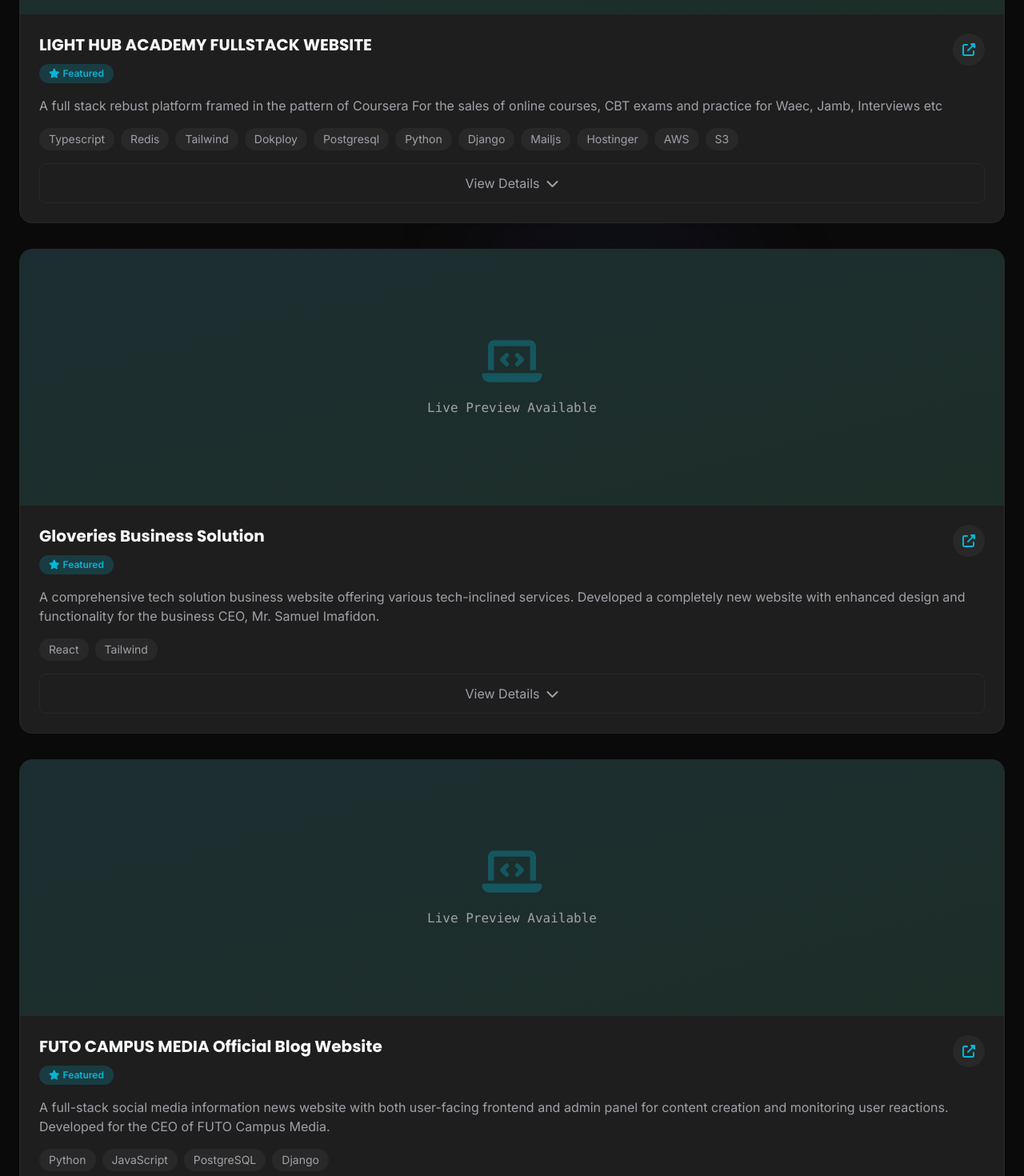
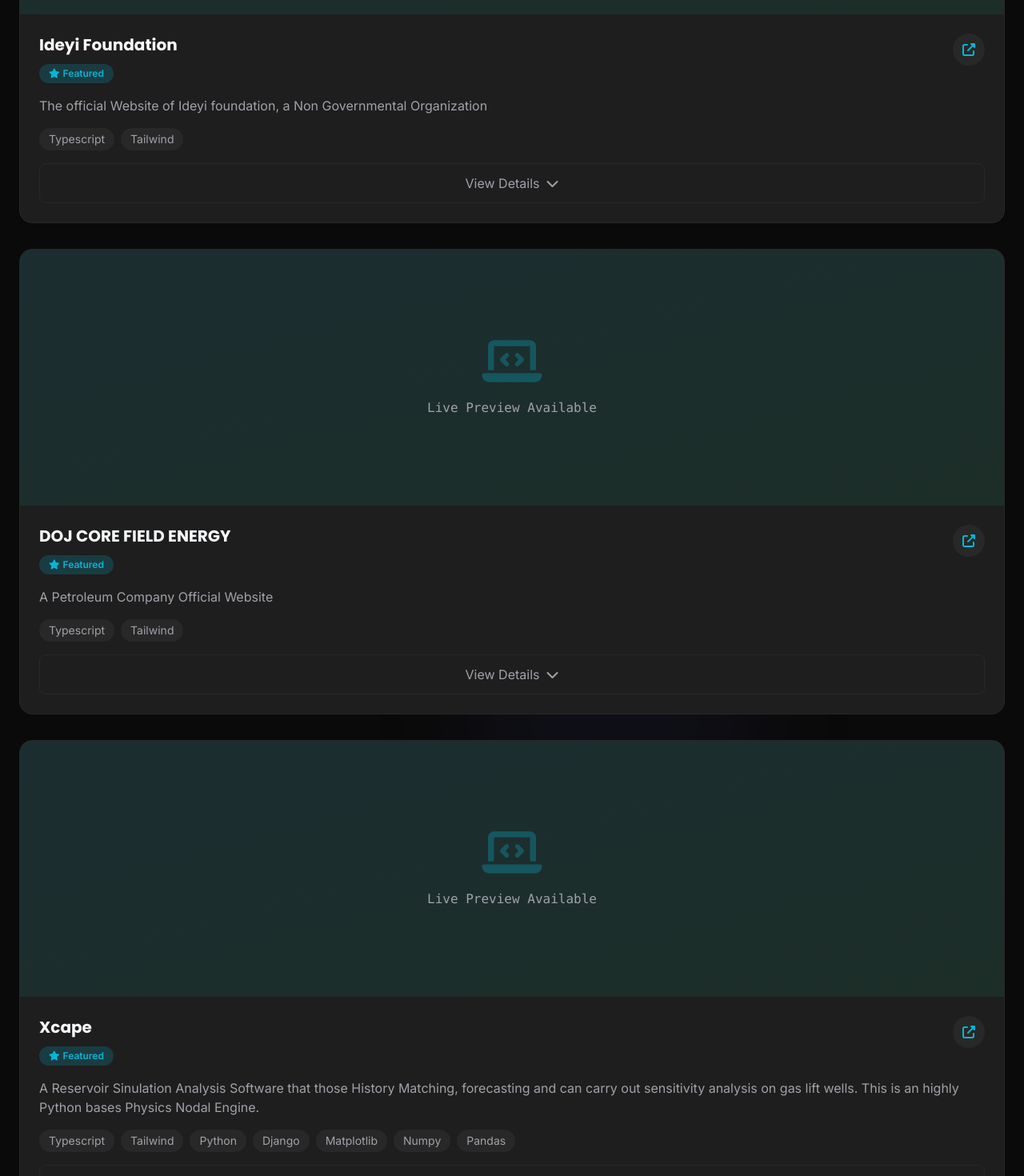
Before and after one commit to Coding-Base/OsimiGodsgiftPortfolio, a React (Vite) app: page / in a window 1280 px wide. Shown: the part 5000-6470 px from the top of the page at 80% size. Built offline with nearby package versions, Linux system fonts and the light colour scheme.

Commit message:
Add new project entries to Projects component
Added new project entries to the Projects component.

```diff
--- a/src/components/Projects.jsx
+++ b/src/components/Projects.jsx
@@ -5,6 +5,36 @@ const Projects = () => {
   const [activeFilter, setActiveFilter] = useState('all')
 
   const projects = [
+
+{
+      title: "Ideyi Foundation  ",
+      embedUrl: "https://ideyifoundation.netlify.app/",
+      description:"The official Website of Ideyi foundation, a Non Governmental Organization",
+      liveUrl: "https://ideyifoundation.netlify.app/",
+      technologies: ["Typescript", "Tailwind"],
+      category: "web",
+      featured: true
+    },
+{
+      title: "DOJ CORE FIELD ENERGY ",
+      embedUrl: "https://dojcorefieldenergy.com",
+      description:"A Petroleum Company Official Website",
+      liveUrl: "https://dojcorefieldenergy.com/",
+      technologies: ["Typescript", "Tailwind"],
+      category: "web",
+      featured: true
+    },
+    {
+      title: "Xcape ",
+      embedUrl: "https://xcape-kshk.onrender.com",
+      description:"A Reservoir Sinulation Analysis Software that those History Matching, forecasting and can carry out sensitivity analysis on gas lift wells. This is an highly Python bases Physics Nodal Engine.",
+      liveUrl: "https://xcape-kshk.onrender.com/",
+      technologies: ["Typescript", "Tailwind","Python","Django","Matplotlib","Numpy","Pandas"],
+      category: "Software",
+      featured: true
+    },
+
+
     {
       title: "LIGHT HUB ACADEMY FULLSTACK WEBSITE ",
       embedUrl: "https://lighthubacademy.org/",
```
